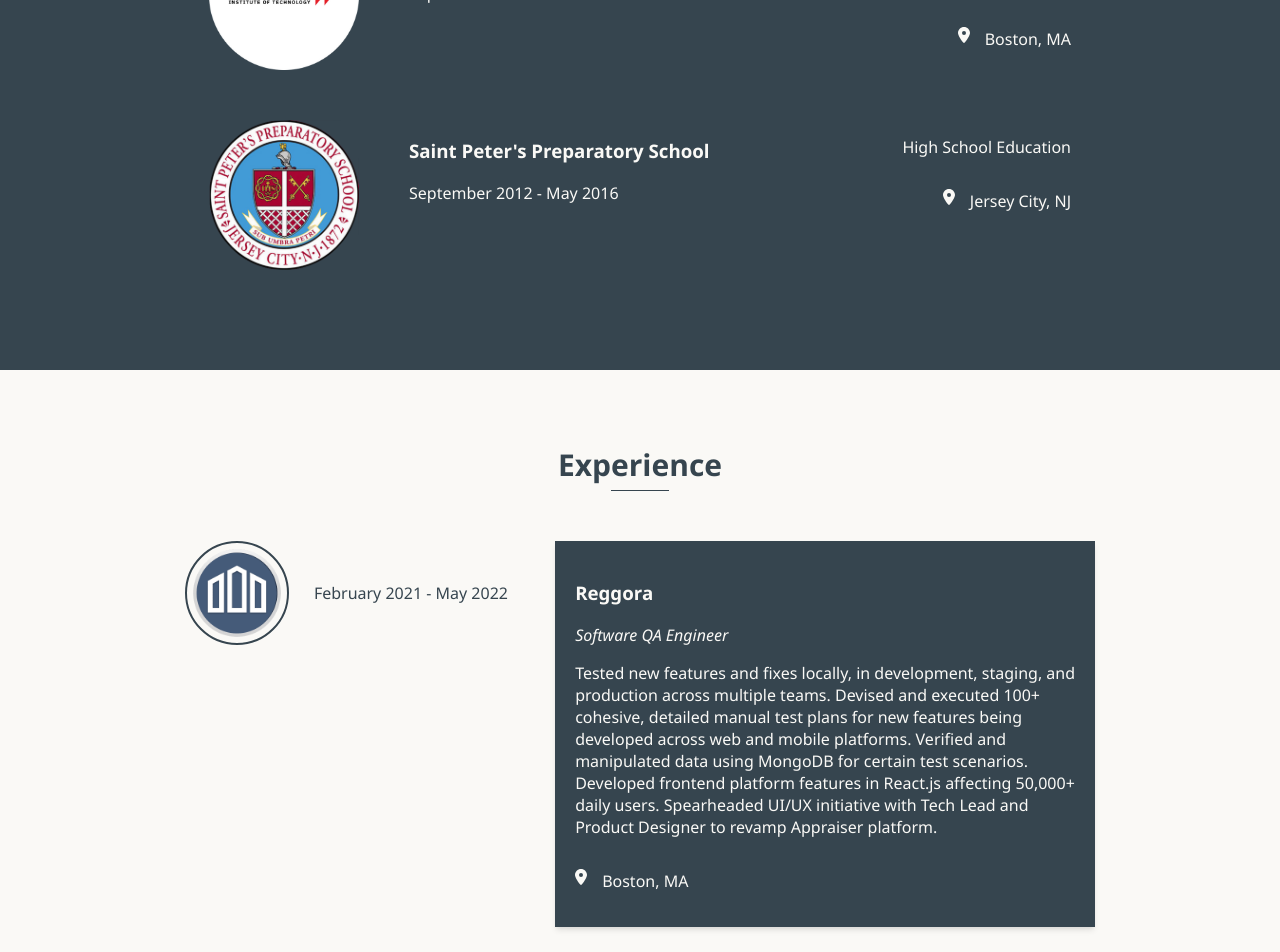
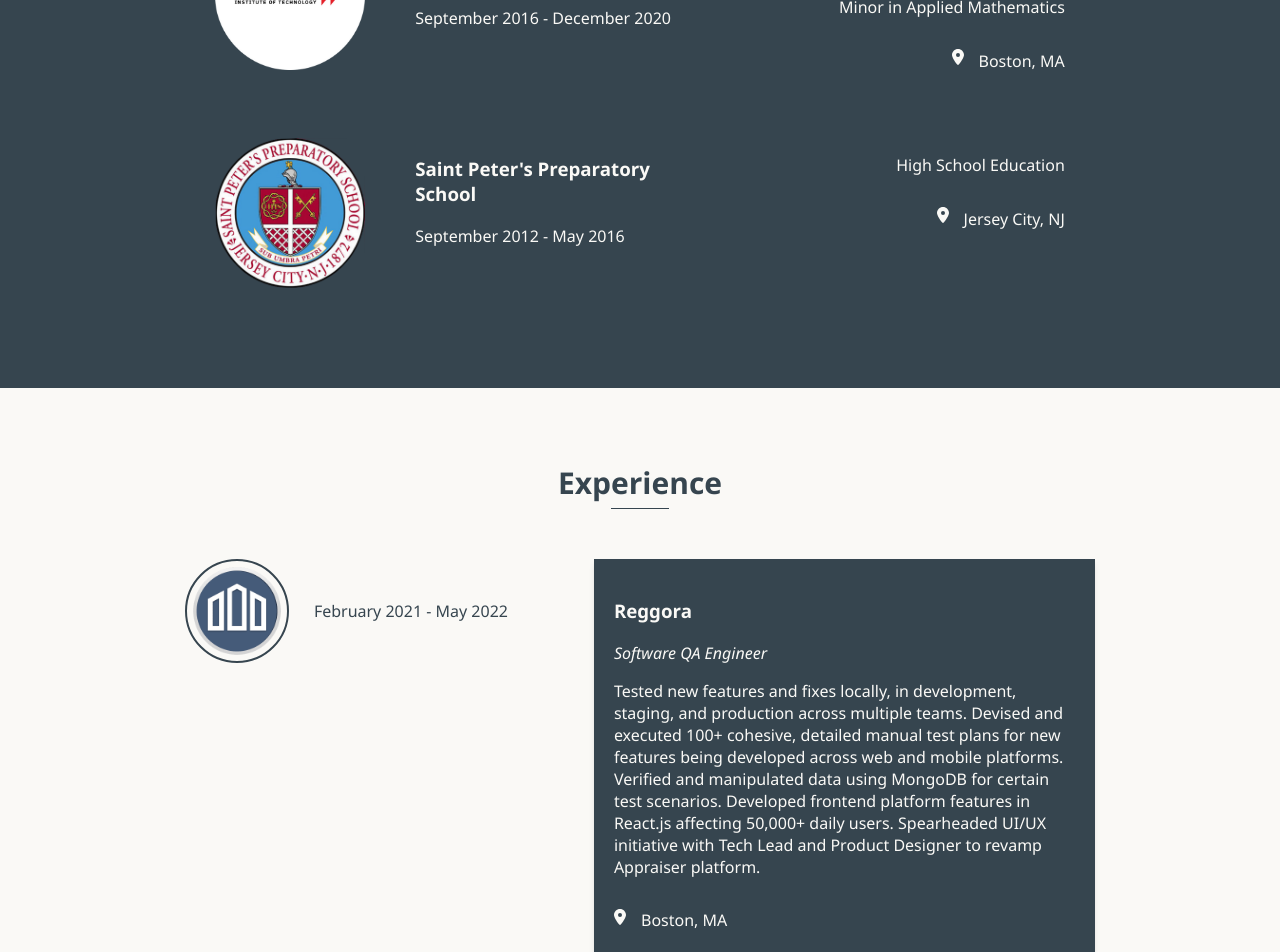
Before and after one commit to Rozano/rozano.github.io, a React (Create React App) app: page / in a window 1280 px wide. Shown: the part 1860-2812 px from the top of the page. Built offline with nearby package versions, Linux system fonts and the light colour scheme.

Commit message:
80% width

```diff
--- a/src/components/education/education.css
+++ b/src/components/education/education.css
@@ -3,6 +3,12 @@
     background-color: #36454F;
     padding: 50px;
     color: #FAF9F6;
+}
+
+.education-container {
+    width: 80%;
+    margin-left: auto;
+    margin-right: auto;
 }
 
 .school-container {
@@ -24,17 +30,21 @@
 .school-desc-1 {
     text-align: left;
     margin-left: 50px;
+    width: 300px;
+    min-width: 100px;
+    margin-right: 20px;
 }
 
 .school-desc-2 {
     text-align:right;
-    margin-right: 100px;
+    width: 300px;
+    min-width: 100px;
+    margin-left: 20px;
 }
 
 .school-logo {
     width: 150px;
     height: 150px;
-    margin-left: 100px;
 }
 
 .school-location {
--- a/src/components/experience/experience.css
+++ b/src/components/experience/experience.css
@@ -22,15 +22,20 @@
     rgba(0, 0, 0, 0.06) 0px 2px 4px -1px;
   text-align: left;
   width: 500px;
+  min-width: 250px;
   height: auto;
   padding: 20px;
   margin-right: 100px;
+  margin-left: 20px;
 }
 
 .experience-left {
   display: flex;
   flex-direction: row;
   margin-left: 100px;
+  width: 400px;
+  min-width: 200px;
+  margin-right: 20px;
 }
 
 .experience-left p {
```
